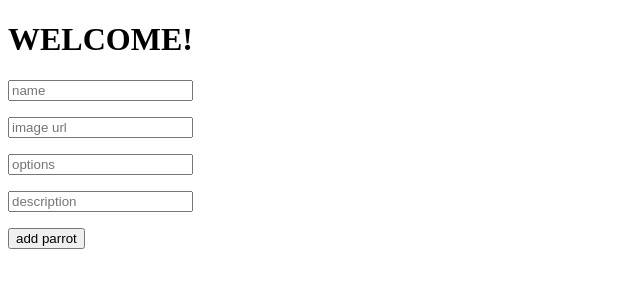
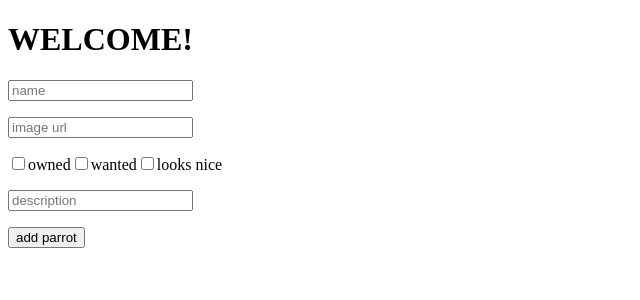
Before and after one commit to ScienceyZac/parrots, an Angular app: page / in a window 1280 px wide. Shown: the top 300 px of the page, without its empty margins (0-640 px from the left). Built offline with nearby package versions, Linux system fonts and the light colour scheme.

Commit message:
added support for more then one tag

```diff
--- a/src/app/parrots/parrots.component.html
+++ b/src/app/parrots/parrots.component.html
@@ -1,17 +1,17 @@
 <p><input placeholder="name" type="text" id="name" name="name" #name /></p>
 <p><input placeholder="image url" type="url" id="img" name="img" #img /></p>
+<input type="checkbox" id="owned" name="owned" value="owned" #owned />
+<label for="owned">owned</label>
+<input type="checkbox" id="wanted" name="wanted" value="wanted" #wanted />
+<label for="wanted">wanted</label>
 <input
-  placeholder="options"
-  type="text"
-  name="options"
-  list="optionsList"
-  #option
+  type="checkbox"
+  id="looksNice"
+  name="looksNice"
+  value="looks cool"
+  #looksNice
 />
-<datalist id="optionsList">
-  <option value="owned"></option>
-  <option value="looks cool"></option>
-  <option value="wanted"></option>
-</datalist>
+<label for="looksNice">looks nice</label>
 <p>
   <input
     placeholder="description"
@@ -28,7 +28,7 @@
       name: name.value,
       img: img.value,
       desc: desc.value,
-      option: option.value
+      options: [owned.value, wanted.value, looksNice.value]
     })
   "
 >
@@ -40,17 +40,19 @@
     <h1>{{ parrot.name }}</h1>
     <img src="{{ parrot.img }}" />
     <p>{{ parrot.desc }}</p>
+    <div *ngFor="let option of parrot.options">
+      <!-- *ngIf="option" -->
       <button
-      *ngIf="parrot.option"
         [ngClass]="{
-        owned: parrot.option == 'owned',
-        wanted: parrot.option == 'wanted',
-        'looks-nice': parrot.option == 'looks cool'
+          owned: option == 'owned',
+          wanted: option == 'wanted',
+          'looks-nice': option == 'looks cool'
         }"
         disabled
       >
-      {{ parrot.option }}
+        {{ option }}
       </button>
+    </div>
     <button (click)="delete(parrot.name)">delete</button>
   </div>
 </div>
```
Lines whose indentation alone changed are shown as unchanged.
